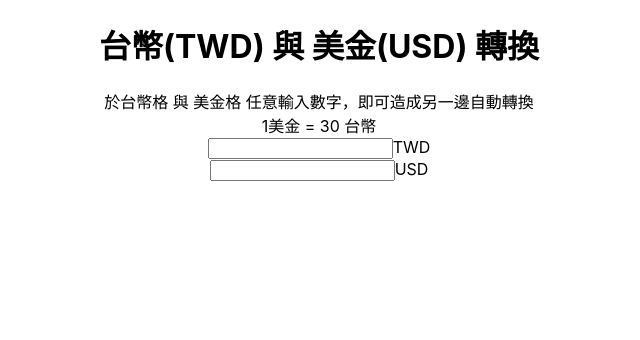
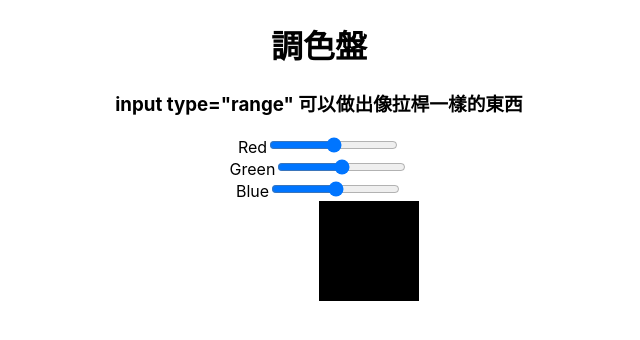
Before and after one commit to michelle3356/reactHw201911, a React (Create React App) app: page / in a window 1280 px wide. Shown: the top 340 px of the page, without its empty margins (321-961 px from the left). Built offline with nearby package versions, Linux system fonts and the light colour scheme.

Commit message:
new HwElevenColorPad

```diff
--- a/src/App.js
+++ b/src/App.js
@@ -1,11 +1,11 @@
 import React from 'react';
 import './App.css';
-import HomeWork from './HwTenDollarsTrans';
+import HwElevenColorPadFather from './HwElevenColorPadFather';
 
 function App() {
   return (
     <div className="App">
-      <HomeWork />
+      <HwElevenColorPadFather />
     </div>
   );
 }
--- /dev/null
+++ b/src/HwElevenColorPadFather.js
@@ -0,0 +1,31 @@
+import React, { Component } from 'react'
+import './HwElevenCss.css';
+import HwElevenColorPadSon from './HwElevenColorPadSon';
+
+export default class HwElevenColorPadFather extends Component {
+  constructor(props){
+    super(props);
+    this.state={
+      r: 0,
+      g: 0,
+      b: 0
+    }
+  }
+  render() {
+    const number = this.state.number;
+    const r = this.state.r;
+    const g = this.state.g;
+    const b = this.state.b;
+
+    return (
+      <div>
+      <h1>調色盤</h1>
+      <h3>input type="range" 可以做出像拉桿一樣的東西</h3>
+      <HwElevenColorPadSon color="r" />
+      <HwElevenColorPadSon color="g" />
+      <HwElevenColorPadSon color="b" />
+      <div style={{backgroundColor: `rgb(${r}, ${g}, ${b})`,width: 100,height: 100}}></div>
+      </div>
+      )
+    }
+  }
--- /dev/null
+++ b/src/HwElevenColorPadSon.js
@@ -0,0 +1,39 @@
+import React, { Component } from 'react'
+const squareCololr ={
+  r:'Red',
+  g:'Green',
+  b:'Blue'
+}
+
+export default class HwElevenColorPadSon extends Component {
+  constructor(props) {
+    super(props);
+    this.state={
+      number: 0
+    }
+    this.handleChange = this.handleChange.bind(this);
+  };
+
+  handleChange = (event) => {
+    this.setState({
+      number: event.target.value
+    })
+  }
+  render() {
+    const color = this.props.color;
+    const number = this.props.number;
+    return (
+      <div>
+      <label>{squareCololr[color]}</label>
+      <input
+      type="range"
+      min="0"
+      max="255"
+      step="1"
+      value={number}
+      onChange={this.handleChange.bind(this)}
+      />
+      </div>
+      )
+    }
+  }
--- /dev/null
+++ b/src/HwElevenCss.css
@@ -0,0 +1,9 @@
+div {
+  text-align: center;
+  align-items: center;
+  justify-content: center;
+
+}
+div > div:nth-child(6){
+  margin-left: 50%;
+}
```
